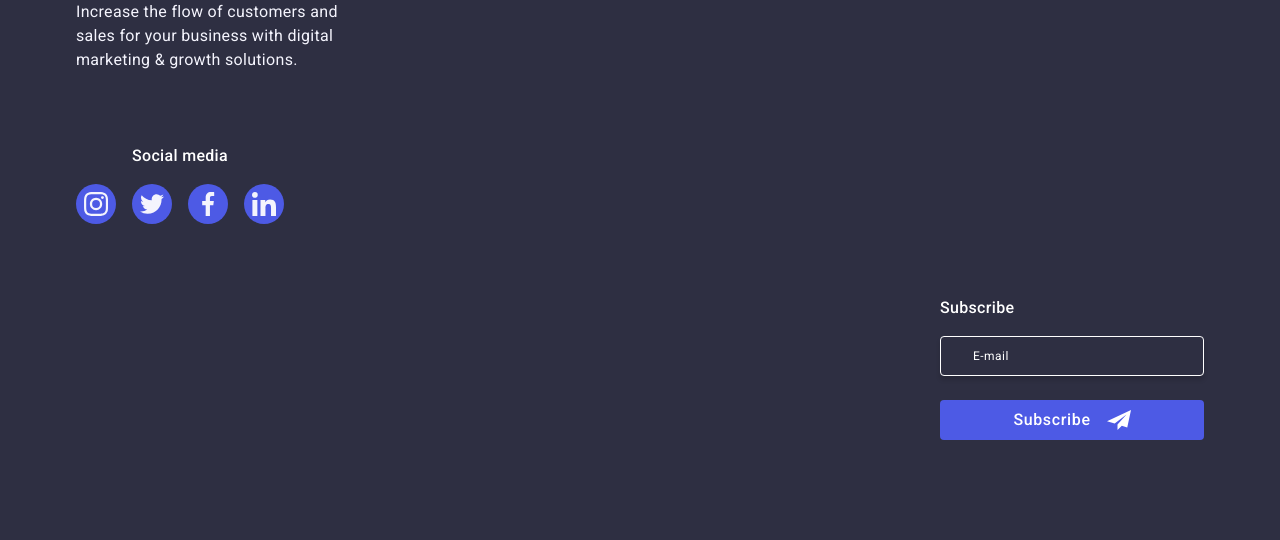
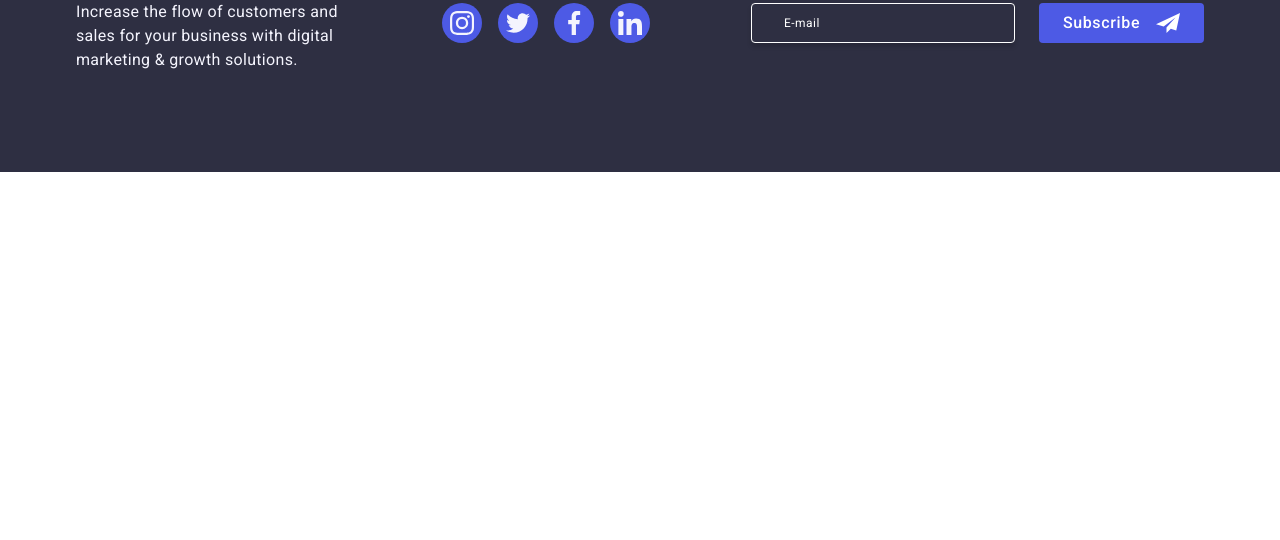
Before and after one commit to AlexDvor/goit-markup-hw-new-06, a plain HTML site: page index.html in a window 1280 px wide. Shown: the part 3215-3755 px from the top of the page. After the commit the page ends 3387 px from the top, so only its background shows below. Drawn offline with nearby package versions, Linux system fonts and the light colour scheme.

Commit message:
Add Footer

```diff
--- a/css/styles.css
+++ b/css/styles.css
@@ -653,6 +653,7 @@ img {
 
 @media only screen and (min-width: 768px) {
 	.footer-section {
+		padding: 96px 0 96px 108px;
 	}
 }
 @media only screen and (min-width: 1158px) {
@@ -664,34 +665,43 @@ img {
 .footer-container {
 	display: flex;
 	flex-direction: column;
+	gap: 72px 0;
 }
 
 @media only screen and (min-width: 768px) {
 	.footer-container {
+		flex-direction: row;
+		justify-content: start;
+		align-items: baseline;
+		flex-wrap: wrap;
+		gap: 72px 24px;
 	}
 }
 @media only screen and (min-width: 1158px) {
 	.footer-container {
-		align-items: baseline;
+		justify-content: space-between;
 	}
 }
 
 .footer-about-thumb {
-	margin-bottom: 72px;
+	/* margin-bottom: 72px; */
+	/* margin: 0 0 72px 0; */
 }
 
 @media only screen and (min-width: 768px) {
 	.footer-about-thumb {
+		/* margin-bottom: 0; */
+		/* margin: 0 24px 0 0; */
 	}
 }
 @media only screen and (min-width: 1158px) {
 	.footer-about-thumb {
-		margin-right: 120px;
+		/* margin-right: 120px; */
 	}
 }
 
 .footer-social-thumb {
-	margin-bottom: 72px;
+	/* margin-bottom: 72px; */
 }
 
 @media only screen and (min-width: 768px) {
@@ -704,16 +714,17 @@ img {
 }
 
 .footer-social-text {
-	text-align: center;
 	font-weight: 500;
 	line-height: 1.5;
 	letter-spacing: 0.02em;
 	color: var(--text-inverse);
 	margin-bottom: 16px;
+	text-align: center;
 }
 
 @media only screen and (min-width: 768px) {
 	.footer-social-text {
+		text-align: start;
 	}
 }
 @media only screen and (min-width: 1158px) {
@@ -738,6 +749,7 @@ img {
 
 @media only screen and (min-width: 768px) {
 	.logo-footer {
+		text-align: start;
 	}
 }
 @media only screen and (min-width: 1158px) {
@@ -767,7 +779,17 @@ img {
 }
 
 .footer-subscribe-thumb {
-	margin-left: auto;
+}
+
+@media only screen and (min-width: 768px) {
+	.footer-subscribe-thumb {
+		width: 453px;
+	}
+}
+@media only screen and (min-width: 1158px) {
+	.footer-subscribe-thumb {
+		/* margin-left: auto; */
+	}
 }
 .footer-subscribe-subtitle {
 	font-weight: 500;
@@ -775,6 +797,16 @@ img {
 	letter-spacing: 0.32px;
 	color: var(--text-inverse);
 	margin-bottom: 16px;
+	text-align: center;
+}
+@media only screen and (min-width: 768px) {
+	.footer-subscribe-subtitle {
+		text-align: start;
+	}
+}
+@media only screen and (min-width: 1158px) {
+	.footer-subscribe-subtitle {
+	}
 }
 .footer-subscribe-form {
 	display: flex;
@@ -784,11 +816,12 @@ img {
 
 @media only screen and (min-width: 768px) {
 	.footer-subscribe-form {
+		flex-direction: row;
+		gap: 24px;
 	}
 }
 @media only screen and (min-width: 1158px) {
 	.footer-subscribe-form {
-		gap: 24px;
 	}
 }
 
@@ -806,7 +839,7 @@ img {
 	line-height: 2;
 	letter-spacing: 0.04em;
 	padding-left: 16px;
-	width: 264px;
+	width: 100%;
 	height: 40px;
 	outline: none;
 	color: var(--text-inverse);
@@ -816,6 +849,16 @@ img {
 	background-color: transparent;
 	transition: var(--transition-base);
 	transition-property: border-color;
+}
+@media only screen and (min-width: 768px) {
+	.footer-subscribe-field {
+		width: 264px;
+	}
+}
+@media only screen and (min-width: 1158px) {
+	.footer-subscribe-field {
+		width: 264px;
+	}
 }
 
 .footer-subscribe-field:hover,
@@ -838,6 +881,16 @@ img {
 	align-items: center;
 	min-height: 40px;
 	min-width: 165px;
+	/* margin: 0 auto; */
+}
+
+@media only screen and (min-width: 768px) {
+	.footer-subscribe-btn {
+	}
+}
+@media only screen and (min-width: 1158px) {
+	.footer-subscribe-btn {
+	}
 }
 .footer-subscribe-icon {
 	margin-left: 16px;
```
